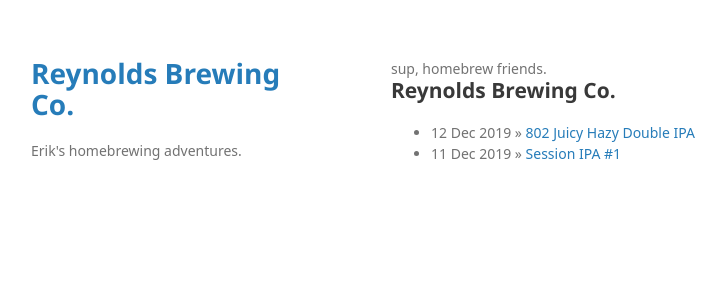
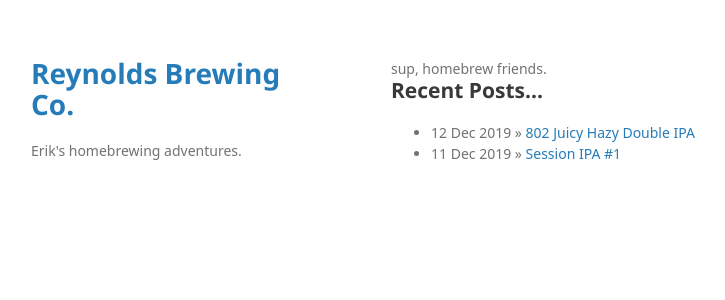
Before and after one commit to ejreynolds/reynoldsbrewingco, a Jekyll site: the page built from index.html, in a window 1280 px wide. Shown: the top 300 px of the page, without its empty margins (179-904 px from the left). Built offline with Jekyll 4.4.1, drawn with Linux system fonts in a browser that asks for light colours; some web fonts are replaced.

Commit message:
tweaked layout.

```diff
--- a/index.html
+++ b/index.html
@@ -4,8 +4,9 @@ title: Reynolds Brewing Co.
 ---
 
 sup, homebrew friends.
+<br>
 
-<h2>{{ site.title }}</h2>
+<h2>Recent Posts...</h2>
 <ul class="posts">
   {% for post in site.posts %}
   <li><span>{{ post.date | date_to_string }}</span> » <a href="{{ post.url }}" title="{{ post.title }}">{{ post.title }}</a></li>
```
